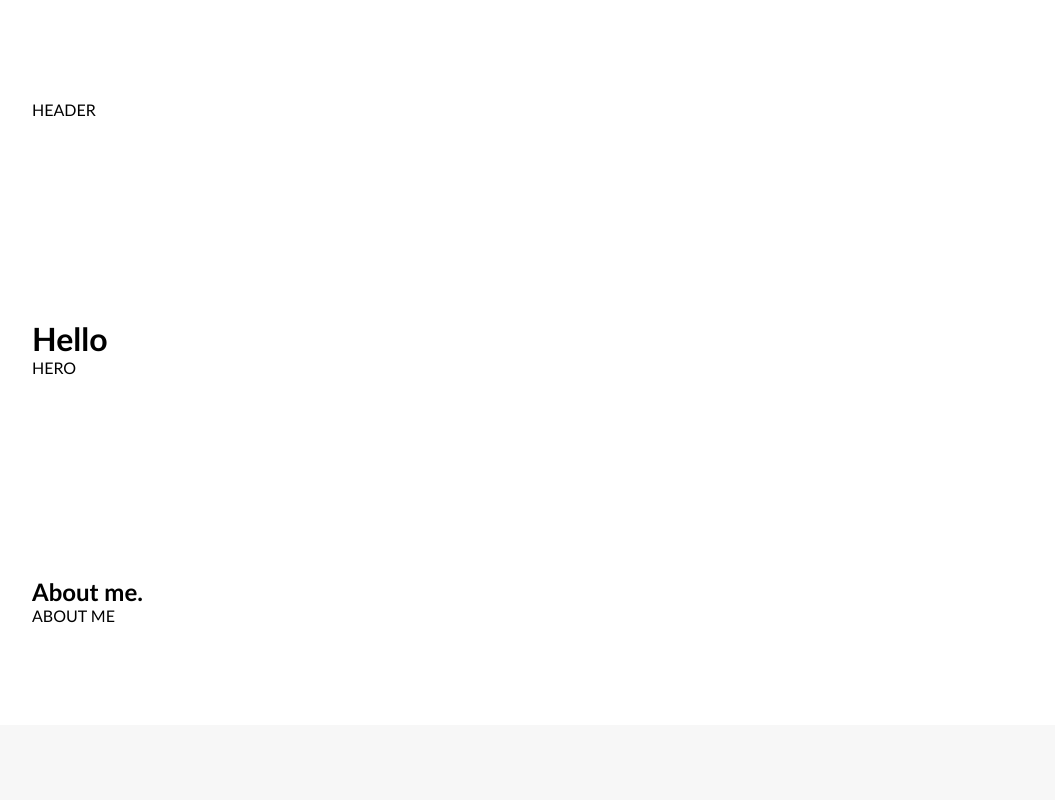
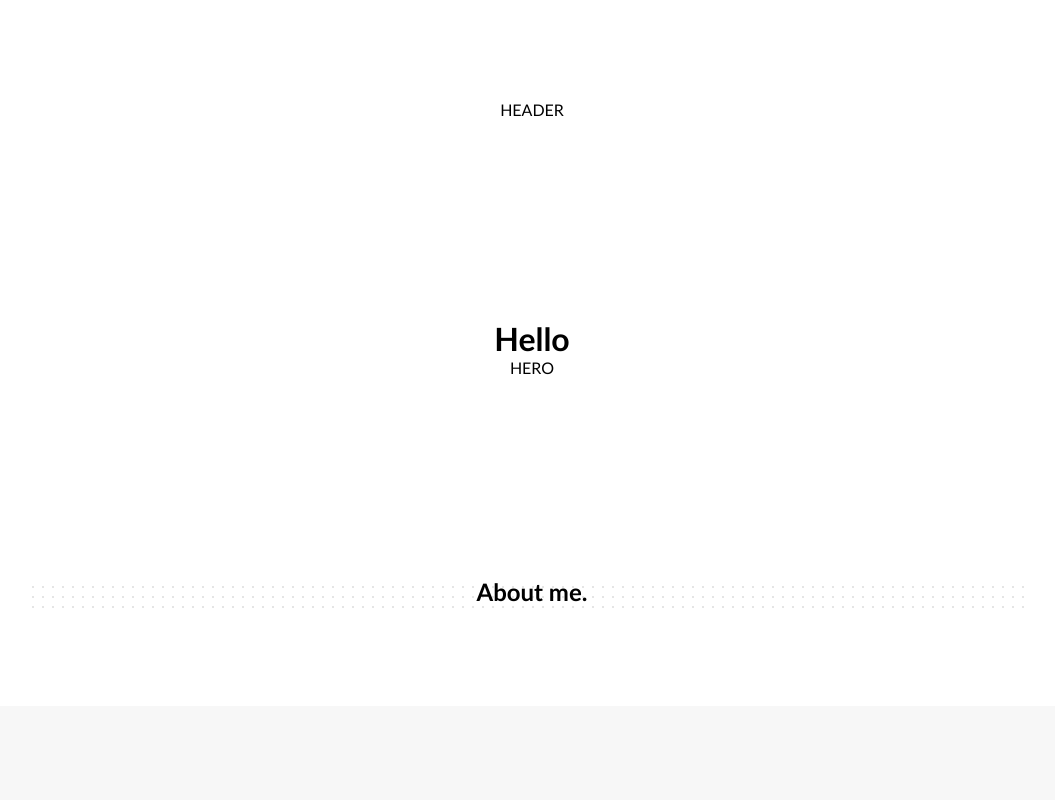
Before and after one commit to front-end-by-rimantas/11-grupe-portfolio-daniels, a plain HTML site: page index.html in a window 1280 px wide. Shown: the top 800 px of the page, without its empty margins (108-1163 px from the left). Drawn offline with Linux system fonts and the light colour scheme.

Commit message:
Initial Layout text and background #27

```diff
--- a/css/layout.css
+++ b/css/layout.css
@@ -8,7 +8,26 @@
         display: inline-block;
         width: 1200px;
         margin: 0 calc( 50% - 600px ) ;
+        text-align: center;
+        position: relative;
     }
+    .container > .row > .section {
+        display: inline-block;
+        width: 100%;
+
+
+    }
+       .row > .section > h2:after {
+            content: '';
+            width: 100%;
+            height: 30px;
+            background-image: url(../img/other/dots.png);
+            background-repeat: repeat;
+            position: absolute;
+            bottom: -10px;
+            left: 0;
+            z-index: -1;
+        }
 .bg-color {
     background-color: var(--color-primary);
 }
--- a/index.html
+++ b/index.html
@@ -29,8 +29,9 @@
 <!-- about me start -->
     <div class="container">
         <div class="row">
-            <h2>About me.</h2>
-            ABOUT ME
+            <div class="section">
+                <h2>About me.</h2>
+            </div>
         </div>
     </div>
 <!-- about me end -->
```
